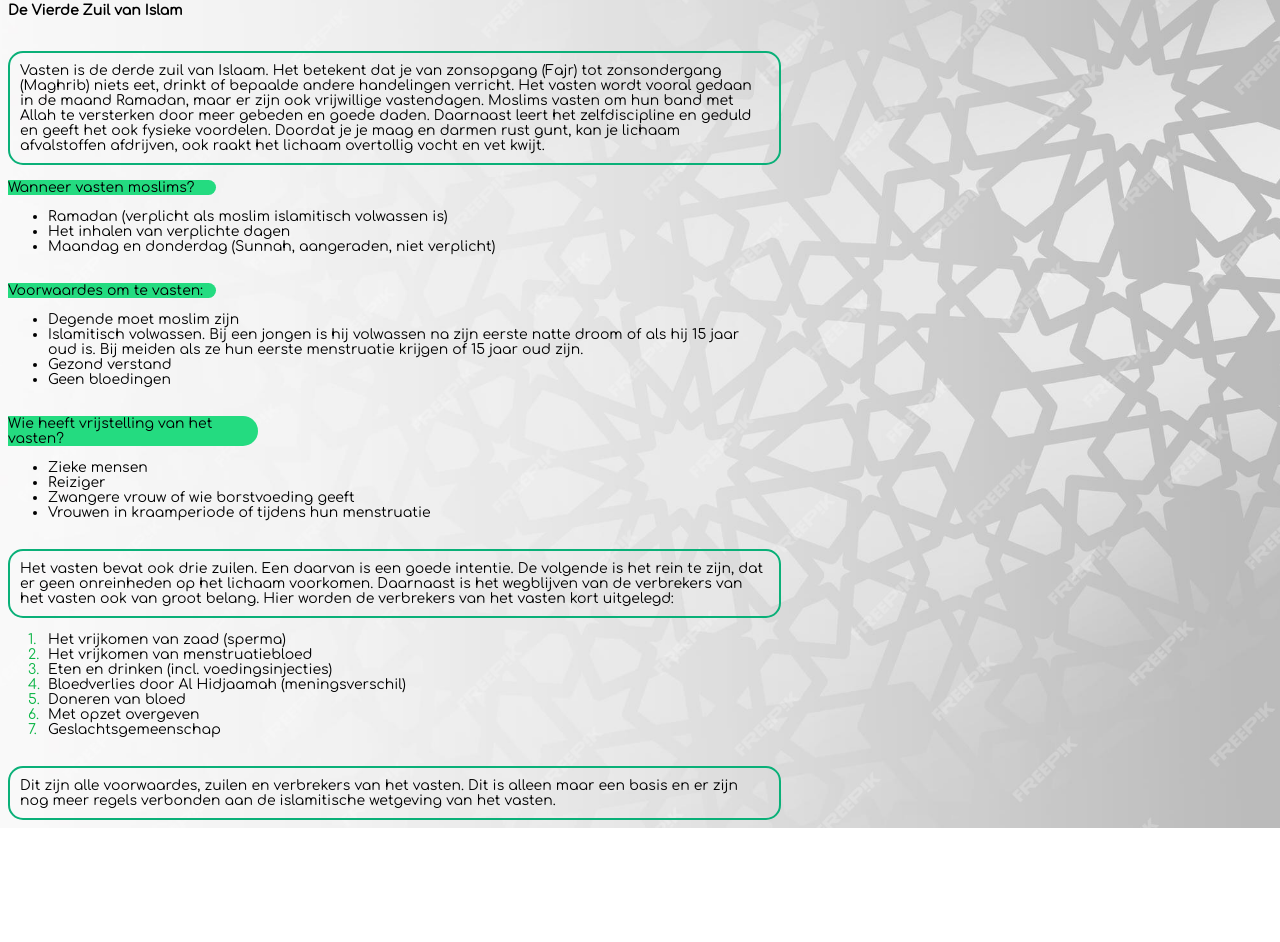
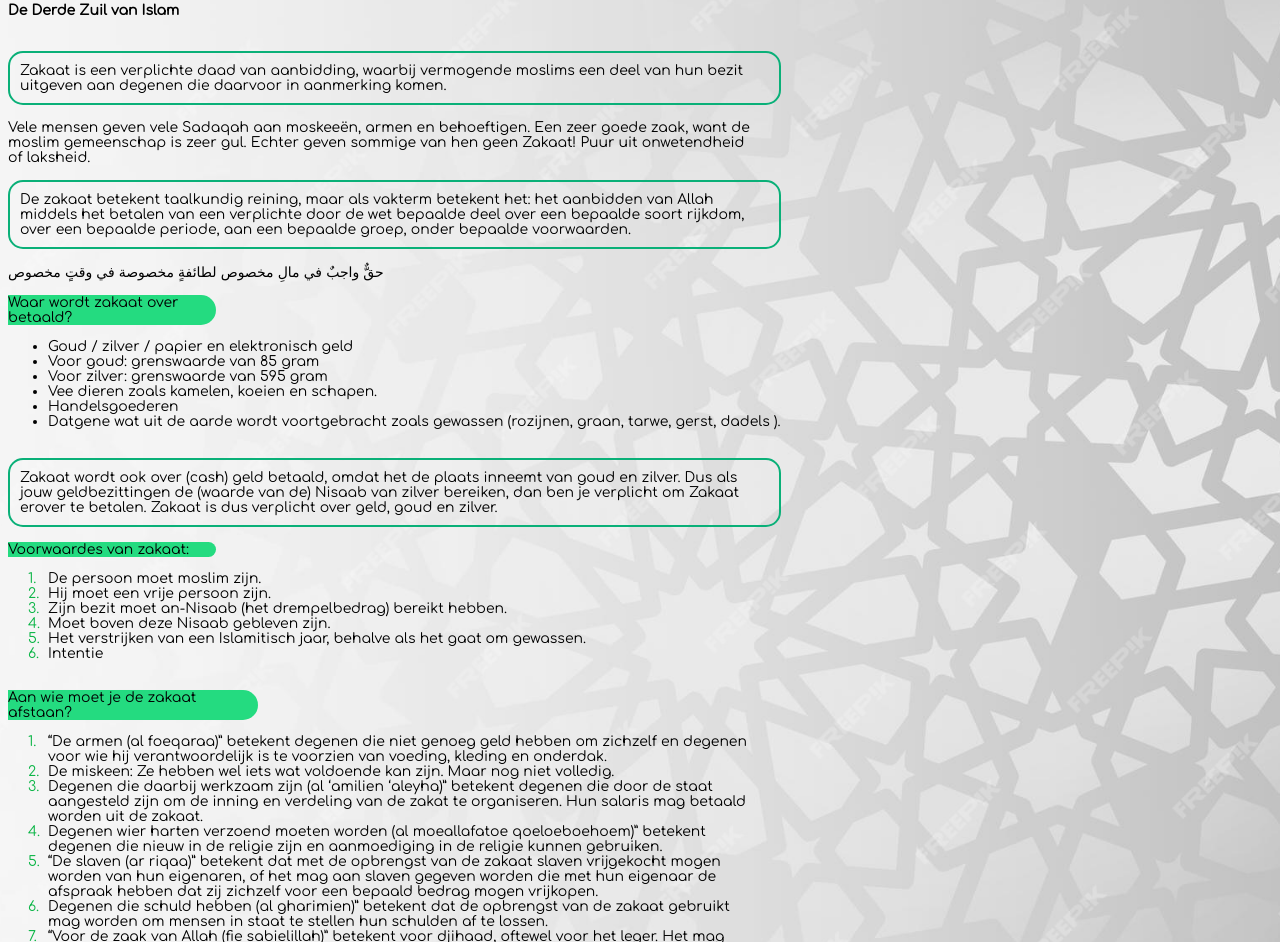
Before and after one commit to Qnass/Informatica, a plain HTML site: page zuil_3.html in a window 1280 px wide. Shown: the part 90-1032 px from the top of the page. Before the commit the page ends 918 px from the top, so only its background shows below. Drawn offline with Linux system fonts and the light colour scheme.

Commit message:
Update zuil_3.html

```diff
--- a/zuil_3.html
+++ b/zuil_3.html
@@ -1,7 +1,7 @@
 <!doctype html>
 
 <head>
-     <title>Het Vasten</title>
+     <title>De Zakaat</title>
      <link rel="stylesheet" href="./MyStyle.CSS">
      <link href="https://fonts.googleapis.com/css2?family=Comfortaa&display=swap" rel="stylesheet">
 </head>
@@ -12,60 +12,76 @@
      <a href="./index.html">Islam Introduction</a>
      <a href="./zuil_1.html">De Shahada (1)</a>
      <a href="./zuil_2.html">Het Gebed (2)</a>
-     <a href="./zuil_3.html">De Zakaat (3)</a>
-     <a href="./zuil_4.html">Het Vasten (4)</a>
+     <a href="./zuil_4.html">De Zakaat (3)</a>
+     <a href="./zuil_3.html">Het Vasten (4)</a>
      <a href="./brown_bears.html">Brown Bears</a>
      <a href="./aboutme.html">About Me</a>
   </nav>
 
-
-     <h1 id="intro-title">Het Vasten</h1>
-     <h4>De Vierde Zuil van Islam</h4>
+     <h1 id="intro-title">De Zakaat</h1>
+     <h4>De Derde Zuil van Islam</h4>
      <br>
-     <div id="intro">Vasten is de derde zuil van Islaam.
-       Het betekent dat je van zonsopgang (Fajr) tot zonsondergang (Maghrib) niets eet, drinkt of bepaalde andere handelingen verricht.
-       Het vasten wordt vooral gedaan in de maand Ramadan, maar er zijn ook vrijwillige vastendagen.
-       Moslims vasten om hun band met Allah te versterken door meer gebeden en goede daden.
-       Daarnaast leert het zelfdiscipline en geduld en geeft het ook fysieke voordelen.
-       Doordat je je maag en darmen rust gunt, kan je lichaam afvalstoffen afdrijven, ook raakt het lichaam overtollig vocht en vet kwijt.</div>
+     <div id="intro">Zakaat is een verplichte daad van aanbidding,
+          waarbij vermogende moslims een deel van hun bezit uitgeven aan degenen die daarvoor in aanmerking komen. </div>
      <br>
-     <div id="border">Wanneer vasten moslims?</div>
+     <div id="random">Vele mensen geven vele Sadaqah aan moskeeën, armen en behoeftigen.
+          Een zeer goede zaak, want de moslim gemeenschap is zeer gul.
+          Echter geven sommige van hen geen Zakaat! Puur uit onwetendheid of laksheid.</div>
+     <br>
+     <div id="intro">De zakaat betekent taalkundig reining, maar als vakterm betekent het:
+          het aanbidden van Allah middels het betalen van een verplichte door de wet bepaalde deel over een bepaalde soort rijkdom,
+          over een bepaalde periode, aan een bepaalde groep, onder bepaalde voorwaarden.</div>
+     <br>
+     <div>حقٌّ واجبٌ في مالِ مخصوص لطائفةٍ مخصوصة في وقتٍ مخصوص</div>
+     <br>
+     <div id="border">Waar wordt zakaat over betaald?</div>
      <ul>
-          <li>Ramadan (verplicht als moslim islamitisch volwassen is)</li>
-          <li>Het inhalen van verplichte dagen</li>
-          <li>Maandag en donderdag (Sunnah, aangeraden, niet verplicht)</li>
+          <li>Goud / zilver / papier en elektronisch geld</li>
+          <li>Voor goud: grenswaarde van 85 gram</li>
+          <li>Voor zilver: grenswaarde van 595 gram</li>
+          <li>Vee dieren zoals kamelen, koeien en schapen.</li>
+          <li>Handelsgoederen</li>
+          <li>Datgene wat uit de aarde wordt voortgebracht zoals gewassen (rozijnen, graan, tarwe, gerst, dadels ). </li>
      </ul>
      <br>
-     <div id="border">Voorwaardes om te vasten:</div>
-     <ul>
-          <li>Degende moet moslim zijn</li>
-          <li id="random">Islamitisch volwassen.
-               Bij een jongen is hij volwassen na zijn eerste natte droom of als hij 15 jaar oud is.
-               Bij meiden als ze hun eerste menstruatie krijgen of 15 jaar oud zijn.</li>
-          <li>Gezond verstand</li>
-          <li>Geen bloedingen</li>
-     </ul>
+     <div id="intro">Zakaat wordt ook over (cash) geld betaald, omdat het de plaats inneemt van goud en zilver.
+          Dus als jouw geldbezittingen de (waarde van de) Nisaab van zilver bereiken, dan ben je verplicht om Zakaat erover te betalen.
+          Zakaat is dus verplicht over geld, goud en zilver.</div>
      <br>
-     <div id="border_1">Wie heeft vrijstelling van het vasten?</div>
-     <ul>
-          <li>Zieke mensen</li>
-          <li>Reiziger</li>
-          <li>Zwangere vrouw of wie borstvoeding geeft</li>
-          <li>Vrouwen in kraamperiode of tijdens hun menstruatie</li>
-     </ul>
+     <div id="border">Voorwaardes van zakaat:</div>
+     <ol>
+          <li>De persoon moet moslim zijn.</li>
+          <li>Hij moet een vrije persoon zijn.</li>
+          <li>Zijn bezit moet an-Nisaab (het drempelbedrag) bereikt hebben.</li>
+          <li>Moet boven deze Nisaab gebleven zijn.</li>
+          <li>Het verstrijken van een Islamitisch jaar, behalve als het gaat om gewassen.</li>
+          <li>Intentie</li>
+     </ol>
      <br>
-     <div id="intro">Het vasten bevat ook drie zuilen.
-          Een daarvan is een goede intentie.
-          De volgende is het rein te zijn, dat er geen onreinheden op het lichaam voorkomen.
-          Daarnaast is het wegblijven van de verbrekers van het vasten ook van groot belang. Hier worden de verbrekers van het vasten kort uitgelegd: </div>
+     <div id="border_1">Aan wie moet je de zakaat afstaan?</div>
      <ol>
-          <li>Het vrijkomen van zaad (sperma)</li>
-          <li>Het vrijkomen van menstruatiebloed</li>
-          <li>Eten en drinken (incl. voedingsinjecties) </li>
-          <li>Bloedverlies door Al Hidjaamah (meningsverschil)</li>
-          <li>Doneren van bloed</li>
-          <li>Met opzet overgeven</li>
-          <li>Geslachtsgemeenschap</li>
+          <li id="random">“De armen (al foeqaraa)” betekent
+               degenen die niet genoeg geld hebben om zichzelf en degenen voor wie hij verantwoordelijk is te voorzien van
+               voeding, kleding en onderdak.</li>
+          <li id="random">De miskeen: Ze hebben wel iets wat voldoende kan zijn. Maar nog niet volledig.</li>
+          <li id="random">Degenen die daarbij werkzaam zijn (al ‘amilien ‘aleyha)” betekent
+               degenen die door de staat aangesteld zijn om de inning en verdeling van de zakat te organiseren.
+               Hun salaris mag betaald worden uit de zakaat.</li>
+          <li id="random">Degenen wier harten verzoend moeten worden (al moeallafatoe qoeloeboehoem)” betekent
+               degenen die nieuw in de religie zijn en aanmoediging in de religie kunnen gebruiken.</li>
+          <li id="random">“De slaven (ar riqaa)” betekent
+               dat met de opbrengst van de zakaat slaven vrijgekocht mogen worden van hun eigenaren,
+               of het mag aan slaven gegeven worden die met hun eigenaar de afspraak hebben dat zij zichzelf voor een bepaald bedrag mogen vrijkopen.</li>
+          <li id="random">Degenen die schuld hebben (al gharimien)” betekent
+               dat de opbrengst van de zakaat gebruikt mag worden om mensen in staat te stellen hun schulden af te lossen.</li>
+          <li id="random">“Voor de zaak van Allah (fie sabielillah)” betekent voor djihaad, oftewel voor het leger.
+               Het mag uitgegeven worden aan de uitrusting van de soldaten, aan het loon voor de soldaten,
+               aan de reiskosten die soldaten moeten maken om hun post te bereiken, et cetera.</li>
+          <li id="random">(Voor) de reiziger (ibn oes sabiel)” betekent dat de opbrengst van de zakaat gebruikt mag worden om de gestrande reiziger,
+               die niet over genoeg geld beschikt om zijn reis to completeren, te helpen.</li>
+     </ol>
+
+
      </ol>
      <br>
      <div id="intro">Dit zijn alle voorwaardes, zuilen en verbrekers van het vasten.
```
